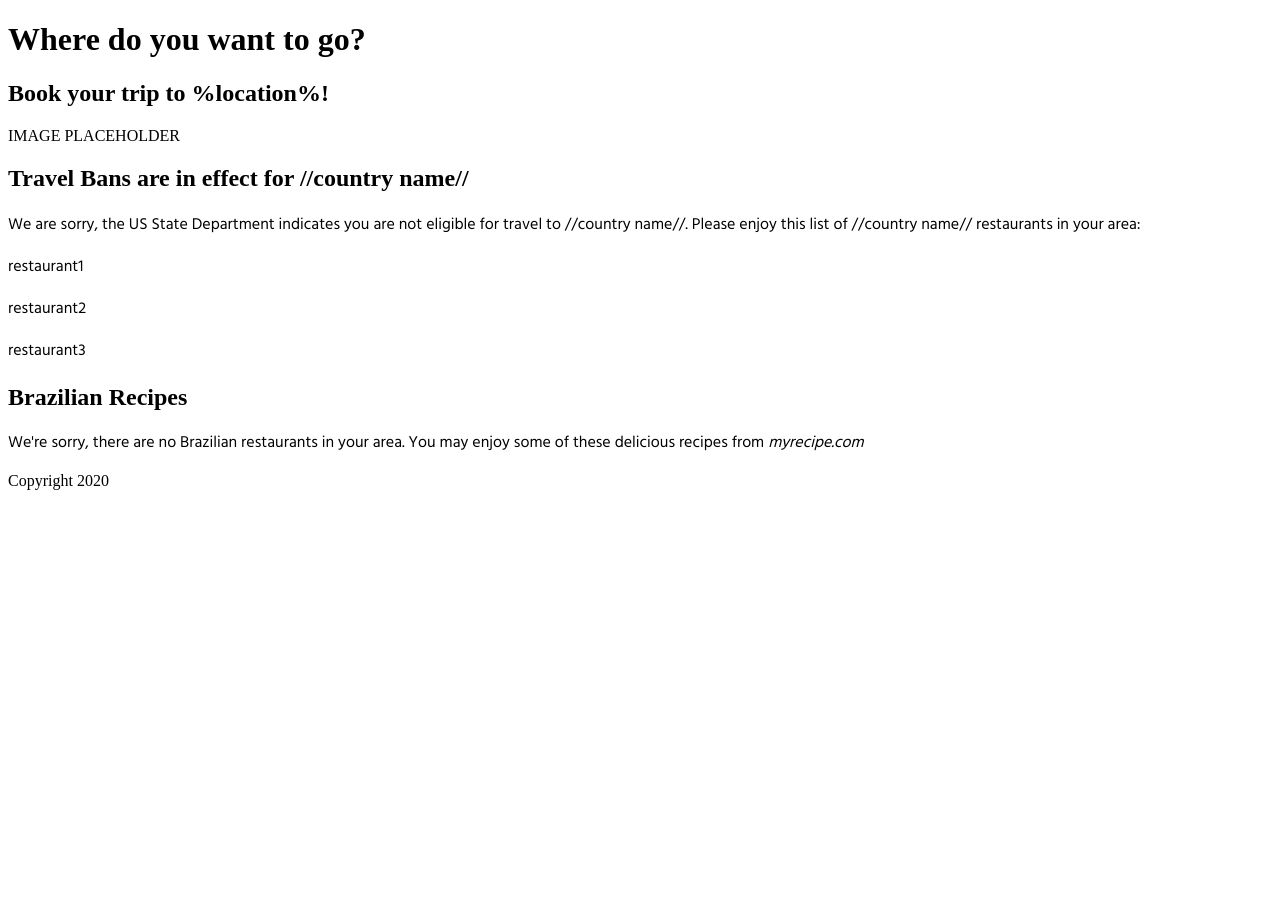
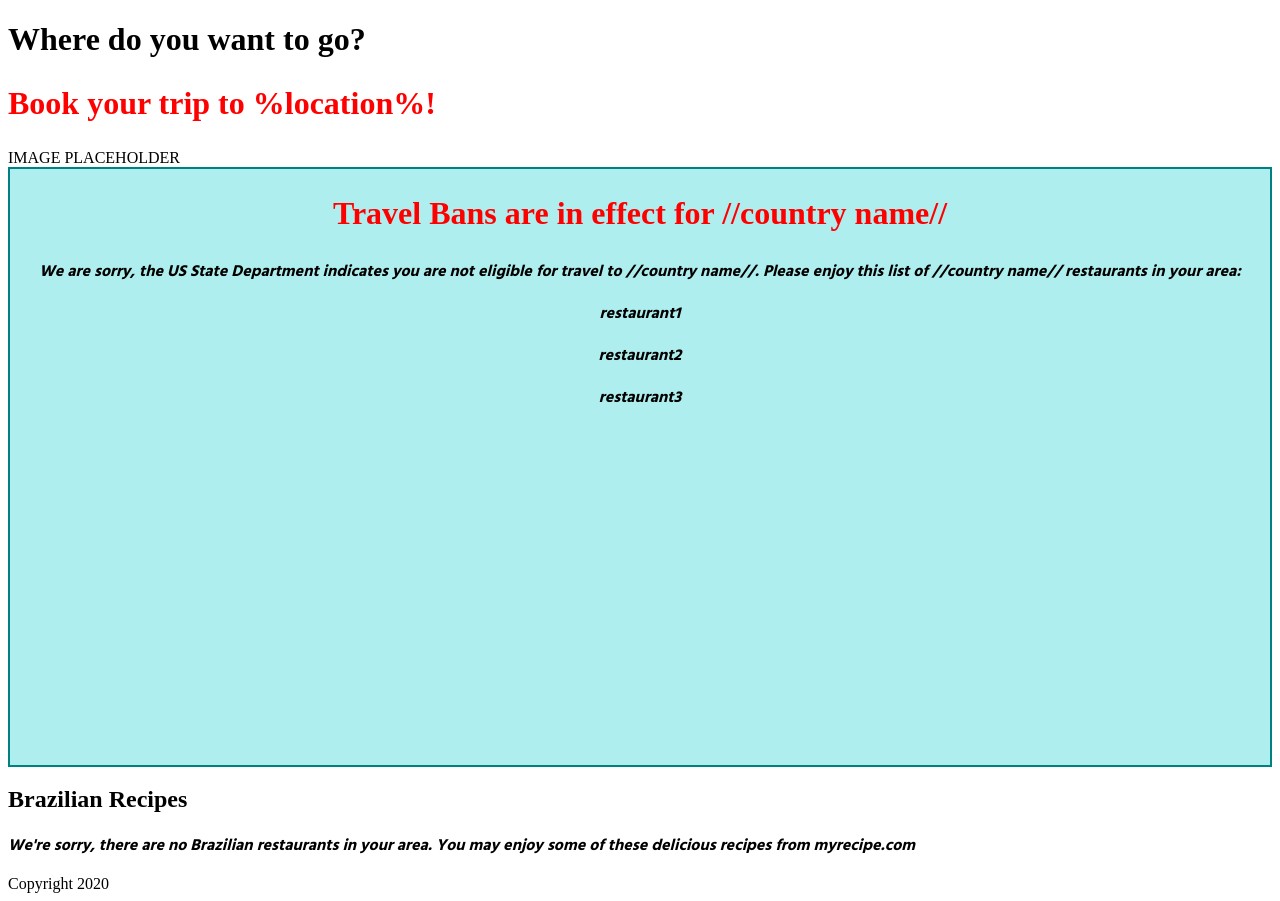
Before and after one commit to marianacode/Project1, a plain HTML site: page index.html in a window 1280 px wide. Before the commit the page ends 800 px from the top, so only its background shows below. Drawn offline with Linux system fonts and the light colour scheme.

Commit message:
added changes to CSS

```diff
--- a/assets/style.css
+++ b/assets/style.css
@@ -12,6 +12,28 @@ h1 {
 }
 
 h2 {
+  font-size: 32px;
+  font-weight: 900;
+  color: red;
 
 
 }
+
+p{
+  font-style: italic;
+  font-weight: 900;
+}
+
+.travelBan{
+  background-color: paleturquoise;
+  border-top: teal;
+  border-bottom: teal;
+  border-left: teal;
+  border-right: teal;
+  border-width: 2px;
+  border-style:solid;
+  display: block;
+  height: 600px;
+  margin: auto;
+  text-align: center;
+}
```
Also changed, not shown: index.html (line endings or trailing spaces).
